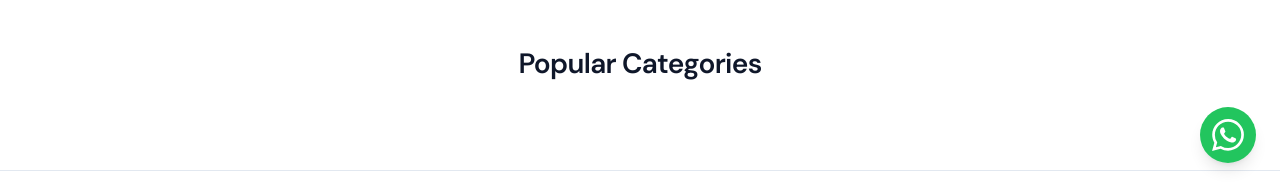
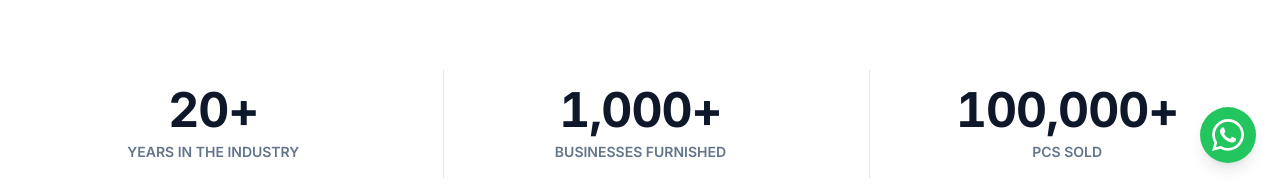
Before and after one commit to LogoBenz/AuthenticFurniture, a Next.js app: page / in a window 1280 px wide. Shown: the part 613-800 px from the top of the page. Built offline with nearby package versions, Linux system fonts and the light colour scheme; no server answers; the database is empty.

Commit message:
Hero Count UP

```diff
--- a/app/page.tsx
+++ b/app/page.tsx
@@ -1,5 +1,6 @@
 import { NewArrivals } from '@/components/home/FeaturedProducts';
 import { Hero } from '@/components/home/Hero';
+import { StatsSection } from '@/components/home/StatsSection';
 import { Categories } from '@/components/home/Categories';
 import WhyChooseUs from '@/components/home/WhyChooseUs';
 import { Testimonials } from '@/components/home/Testimonials';
@@ -19,6 +20,7 @@ export default async function Home() {
   return (
     <>
       <Hero />
+      <StatsSection />
       <Categories />
       <NewArrivals />
       <BestSellers products={bestSellersProducts} />
--- /dev/null
+++ b/components/admin/ProductActions.tsx
@@ -0,0 +1,45 @@
+"use client";
+
+import { Button } from "@/components/ui/button";
+import {
+    DropdownMenu,
+    DropdownMenuContent,
+    DropdownMenuItem,
+    DropdownMenuSeparator,
+    DropdownMenuTrigger,
+} from "@/components/ui/dropdown-menu";
+import { Product } from "@/types";
+import { MoreHorizontal, Pencil, Trash2 } from "lucide-react";
+
+interface ProductActionsProps {
+    product: Product;
+    onEdit: (product: Product) => void;
+    onDelete: (id: string | number) => void;
+}
+
+export function ProductActions({ product, onEdit, onDelete }: ProductActionsProps) {
+    return (
+        <DropdownMenu>
+            <DropdownMenuTrigger asChild>
+                <Button variant="ghost" className="h-8 w-8 p-0">
+                    <span className="sr-only">Open menu</span>
+                    <MoreHorizontal className="h-4 w-4" />
+                </Button>
+            </DropdownMenuTrigger>
+            <DropdownMenuContent align="end">
+                <DropdownMenuItem onClick={() => onEdit(product)}>
+                    <Pencil className="mr-2 h-4 w-4" />
+                    Edit
+                </DropdownMenuItem>
+                <DropdownMenuSeparator />
+                <DropdownMenuItem
+                    onClick={() => onDelete(product.id)}
+                    className="text-red-600 focus:text-red-600 focus:bg-red-50 dark:focus:bg-red-950/50"
+                >
+                    <Trash2 className="mr-2 h-4 w-4" />
+                    Delete
+                </DropdownMenuItem>
+            </DropdownMenuContent>
+        </DropdownMenu>
+    );
+}
--- /dev/null
+++ b/components/home/StatsSection.tsx
@@ -0,0 +1,85 @@
+"use client";
+
+import { useEffect, useRef } from "react";
+import { useInView, useMotionValue, useSpring, motion } from "framer-motion";
+
+function Counter({
+    value,
+    direction = "up",
+}: {
+    value: number;
+    direction?: "up" | "down";
+}) {
+    const ref = useRef<HTMLSpanElement>(null);
+    const motionValue = useMotionValue(direction === "down" ? value : 0);
+    const springValue = useSpring(motionValue, {
+        damping: 100,
+        stiffness: 100,
+    });
+    const isInView = useInView(ref, { once: true, margin: "-100px" });
+
+    useEffect(() => {
+        if (isInView) {
+            motionValue.set(direction === "down" ? 0 : value);
+        }
+    }, [motionValue, isInView, value, direction]);
+
+    useEffect(() => {
+        springValue.on("change", (latest) => {
+            if (ref.current) {
+                ref.current.textContent = Intl.NumberFormat("en-US").format(
+                    Number(latest.toFixed(0))
+                );
+            }
+        });
+    }, [springValue]);
+
+    return <span ref={ref} />;
+}
+
+export function StatsSection() {
+    return (
+        <section className="py-12 bg-white dark:bg-slate-950">
+            <div className="container mx-auto px-4">
+                <div className="grid grid-cols-1 md:grid-cols-3 gap-8 text-center md:divide-x divide-slate-200 dark:divide-slate-800">
+                    <motion.div
+                        className="p-4 flex flex-col items-center cursor-default"
+                        whileHover={{ scale: 1.1 }}
+                        transition={{ type: "spring", stiffness: 400, damping: 10 }}
+                    >
+                        <div className="text-4xl md:text-5xl font-bold text-slate-900 dark:text-white mb-2 tabular-nums group-hover:text-blue-600 transition-colors">
+                            <Counter value={20} />+
+                        </div>
+                        <div className="text-xs md:text-sm font-semibold text-slate-500 dark:text-slate-400 uppercase tracking-widest">
+                            Years in the Industry
+                        </div>
+                    </motion.div>
+                    <motion.div
+                        className="p-4 flex flex-col items-center cursor-default"
+                        whileHover={{ scale: 1.1 }}
+                        transition={{ type: "spring", stiffness: 400, damping: 10 }}
+                    >
+                        <div className="text-4xl md:text-5xl font-bold text-slate-900 dark:text-white mb-2 tabular-nums group-hover:text-blue-600 transition-colors">
+                            <Counter value={1000} />+
+                        </div>
+                        <div className="text-xs md:text-sm font-semibold text-slate-500 dark:text-slate-400 uppercase tracking-widest">
+                            Businesses Furnished
+                        </div>
+                    </motion.div>
+                    <motion.div
+                        className="p-4 flex flex-col items-center cursor-default"
+                        whileHover={{ scale: 1.1 }}
+                        transition={{ type: "spring", stiffness: 400, damping: 10 }}
+                    >
+                        <div className="text-4xl md:text-5xl font-bold text-slate-900 dark:text-white mb-2 tabular-nums group-hover:text-blue-600 transition-colors">
+                            <Counter value={100000} />+
+                        </div>
+                        <div className="text-xs md:text-sm font-semibold text-slate-500 dark:text-slate-400 uppercase tracking-widest">
+                            Pcs Sold
+                        </div>
+                    </motion.div>
+                </div>
+            </div>
+        </section>
+    );
+}
--- a/components/layout/Header.tsx
+++ b/components/layout/Header.tsx
@@ -408,7 +408,7 @@ export function Header() {
                 </button>
 
                 {/* shadcn-style Professional Mega Menu */}
-                <div className="absolute top-full left-1/2 transform -translate-x-1/2 mt-2 w-[580px] bg-popover dark:bg-slate-950 rounded-lg shadow-lg border border-border opacity-0 invisible group-hover:opacity-100 group-hover:visible transition-all duration-200 z-50">
+                <div className="absolute top-full left-1/2 transform -translate-x-1/2 mt-2 w-[580px] bg-popover dark:bg-slate-950 rounded-lg shadow-lg border border-border opacity-0 invisible group-hover:opacity-100 group-hover:visible transition-all duration-200 z-50 pointer-events-none group-hover:pointer-events-auto">
                   <div className="p-4">
                     <div className="grid grid-cols-2 gap-4">
                       {spaces.map((space) => {
--- a/components/products/ProductCard.tsx
+++ b/components/products/ProductCard.tsx
@@ -1,9 +1,9 @@
 'use client';
 
-import React, { useState } from 'react';
+import React from 'react';
 import Image from 'next/image';
 import Link from 'next/link';
-import { ShoppingCart, Heart, ArrowLeftRight, Eye, MessageCircle, Plus } from 'lucide-react';
+import { ShoppingCart, ArrowLeftRight, Eye, Plus } from 'lucide-react';
 import { Product } from '@/types';
 import { useEnquiryCart } from '@/hooks/use-enquiry-cart';
 import { WishlistButton } from '@/components/ui/WishlistButton';
@@ -186,7 +186,7 @@ const ProductCard: React.FC<ProductCardProps> = ({ product, onQuickView, variant
             </p>
 
             {/* Product Name */}
-            <h3 className="font-medium text-slate-900 dark:text-slate-100 text-sm leading-tight mb-1 group-hover:text-blue-800 dark:group-hover:text-blue-300 transition-colors line-clamp-1">
+            <h3 className="font-medium text-slate-900 dark:text-slate-100 text-base leading-tight mb-1 group-hover:text-blue-800 dark:group-hover:text-blue-300 transition-colors line-clamp-1">
               {product.name}
             </h3>
           </div>
```
Also changed, not shown: app/admin/products/page.tsx (+9 -11 lines).
